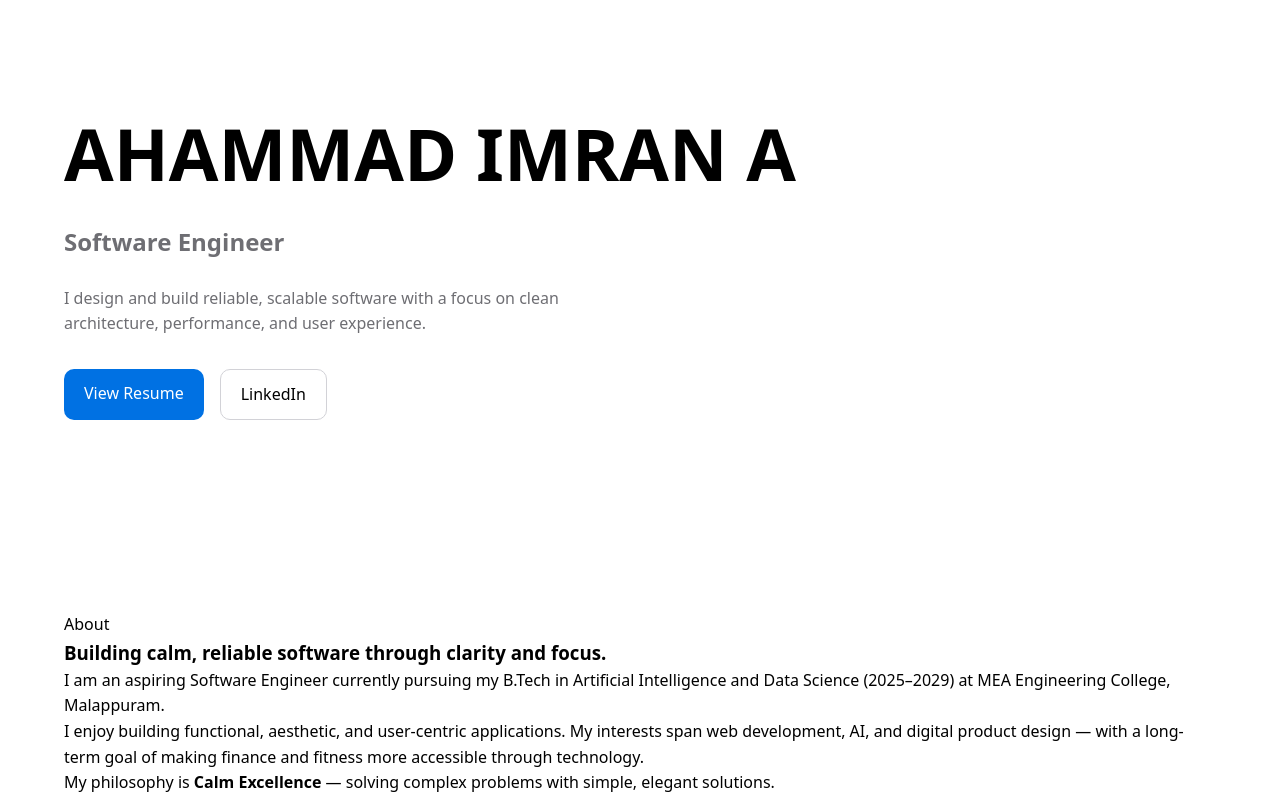
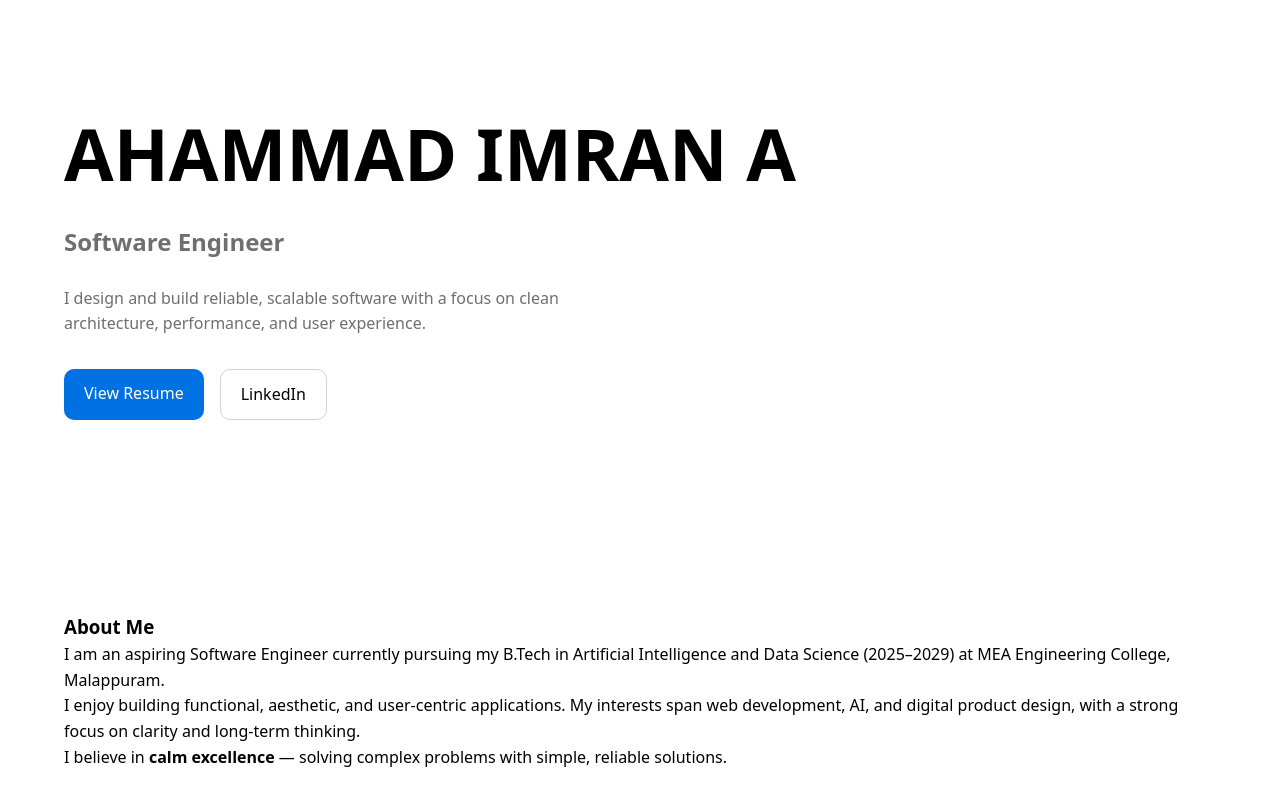
Before and after one commit to iimr4n/portfolio-js, a Next.js app: page / in a window 1280 px wide. Shown: the top 800 px of the page. Built offline with nearby package versions, Linux system fonts and the light colour scheme.

Commit message:
Update About.jsx

```diff
--- a/components/About.jsx
+++ b/components/About.jsx
@@ -1,12 +1,8 @@
 export default function About() {
   return (
-    <section className="about editorial-section reveal">
+    <section className="about">
       <div className="container">
-        <span className="section-label">About</span>
-
-        <h3 className="section-title">
-          Building calm, reliable software through clarity and focus.
-        </h3>
+        <h3>About Me</h3>
 
         <p>
           I am an aspiring Software Engineer currently pursuing my B.Tech in
@@ -16,14 +12,13 @@ export default function About() {
 
         <p>
           I enjoy building functional, aesthetic, and user-centric applications.
-          My interests span web development, AI, and digital product design —
-          with a long-term goal of making finance and fitness more accessible
-          through technology.
+          My interests span web development, AI, and digital product design, with
+          a strong focus on clarity and long-term thinking.
         </p>
 
-        <p className="philosophy">
-          My philosophy is <strong>Calm Excellence</strong> — solving complex
-          problems with simple, elegant solutions.
+        <p>
+          I believe in <strong>calm excellence</strong> — solving complex
+          problems with simple, reliable solutions.
         </p>
       </div>
     </section>
```
